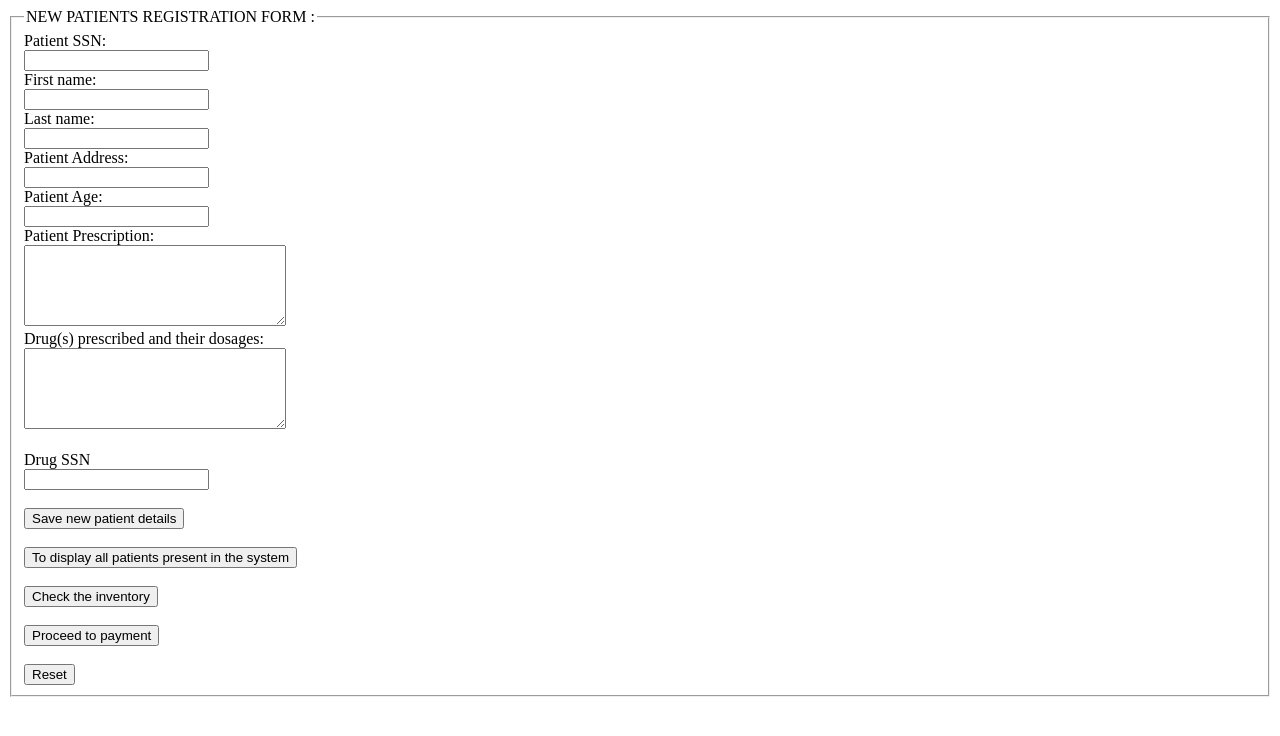
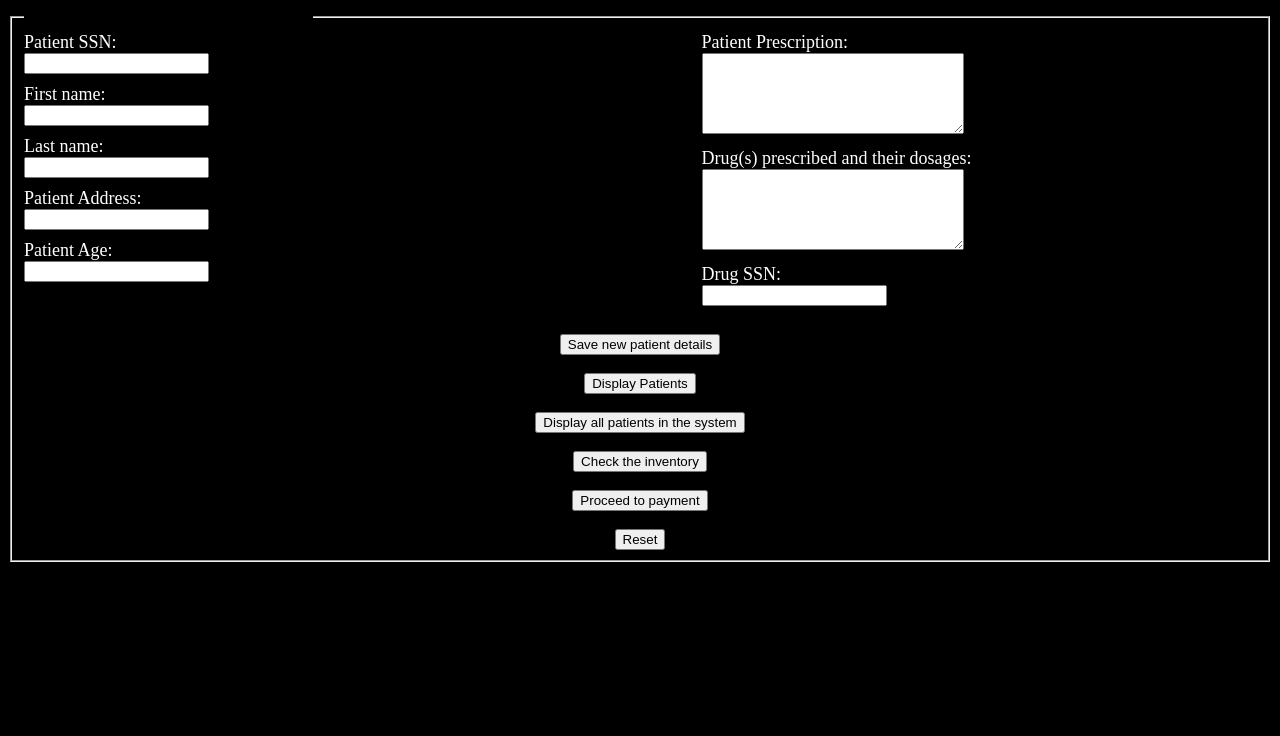
Before and after one commit to NgenoMark/Drug-Dispensing-Tool, a PHP site: page /newpatient.php in a window 1280 px wide. Shown: the top 736 px of the page. Run offline with PHP 8.4, Linux system fonts and the light colour scheme.

Commit message:
introducing a patients page

```diff
--- a/MePage/newpatient.php
+++ b/MePage/newpatient.php
@@ -1,22 +1,46 @@
-
 <!DOCTYPE html>
 <html lang="en">
     <head>
         <meta charset="utf-8">
-        <title>Login </title>
+        <title>Login</title>
 
         <style>
+            body {
+                background-color: black;
+            }
+
             h1 {
                 position: absolute;
                 top: 10px;
                 right: 10px;
+            }
+
+            .form-container {
+                display: flex;
+                justify-content: space-between;
+                color: white;
+            }
+
+            .form-column {
+                width: 45%;
+            }
+
+            .form-row {
+                margin-bottom: 10px;
+            }
+
+            .form-label {
+                font-size: 18px;
+            }
+
+            .form-buttons {
+                text-align: center;
             }
         </style>
     </head>
     <body>
         <form action="patients.php" method="POST">
             <fieldset>
-
                 <?php
                 session_start();
                 if (isset($_SESSION['username'])) {
@@ -25,44 +49,69 @@
                 }
                 ?>
 
+                <legend>NEW PATIENTS REGISTRATION FORM:</legend>
 
-    <legend> NEW PATIENTS REGISTRATION FORM :</legend>
+                <div class="form-container">
+                    <div class="form-column">
+                        <div class="form-row">
+                            <label for="ssn" class="form-label">Patient SSN:</label><br>
+                            <input type="text" id="ssn" name="ssn"><br>
+                        </div>
 
-    <label for="ssn">Patient SSN:</label><br>
-    <input type="text" id="ssn" name="ssn" ><br>
+                        <div class="form-row">
+                            <label for="fname" class="form-label">First name:</label><br>
+                            <input type="text" id="fname" name="fname"><br>
+                        </div>
 
-    <label for="fname">First name:</label><br>
-    <input type="text" id="fname" name="fname" ><br>
+                        <div class="form-row">
+                            <label for="lname" class="form-label">Last name:</label><br>
+                            <input type="text" id="lname" name="lname"><br>
+                        </div>
 
-    <label for="lname">Last name:</label><br>
-    <input type="text" id="lname" name="lname"><br>
+                        <div class="form-row">
+                            <label for="address" class="form-label">Patient Address:</label><br>
+                            <input type="text" id="address" name="address"><br>
+                        </div>
 
-    <label for="address">Patient Address:</label><br>
-    <input type="text" id="address" name="address"><br>
+                        <div class="form-row">
+                            <label for="age" class="form-label">Patient Age:</label><br>
+                            <input type="number" id="age" name="age" required><br>
+                        </div>
+                    </div>
 
-    <label for="age">Patient Age:</label><br>
-    <input type="number" id="age" name="age" required><br>
+                    <div class="form-column">
+                        <div class="form-row">
+                            <label for="prescription" class="form-label">Patient Prescription:</label><br>
+                            <textarea name="pres" rows="5" cols="30"></textarea><br>
+                        </div>
 
-    <label for="Prescription">Patient Prescription:</label><br>
-    <textarea name="pres" rows="5" cols="30"></textarea><br>
+                        <div class="form-row">
+                            <label for="drugp" class="form-label">Drug(s) prescribed and their dosages:</label><br>
+                            <textarea name="drugp" rows="5" cols="30"></textarea><br>
+                        </div>
 
+                        <div class="form-row">
+                            <label for="drug" class="form-label">Drug SSN:</label><br>
+                            <input type="text" id="drug" name="drug"><br><br>
+                        </div>
+                    </div>
+                </div>
 
-    <label for="drugp">Drug(s) prescribed and their dosages:</label><br>
-    <textarea name="drugp" rows="5" cols="30"></textarea><br><br>
-
-    <label for="drug">Drug SSN</label><br>
-    <input type="text" id="drug" name="drug"><br><br>
-
-
+                <div class="form-buttons">
                     <input type="submit" formaction="patients.php" value="Save new patient details"><br><br>
-    <input type="submit" formaction="fetch.php" value="To display all patients present in the system"><br><br>
-    <input type="submit"   formaction="inventory.html" value="Check the inventory"><br><br>
+                    <button onclick="redirectToPage()">Display Patients</button><br><br>
+                    <input type="submit" formaction="fetch.php" value="Display all patients in the system"><br><br>
+                    <input type="submit" formaction="inventory.html" value="Check the inventory"><br><br>
                     <input type="submit" formaction="payment.html" value="Proceed to payment"><br><br>
                     <input type="reset">
+                </div>
 
-
+                <script>
+                    function redirectToPage() {
+                        window.location.href = "fetch.php"; // Replace with your desired URL
+                    }
+                </script>
             </fieldset>
         </form>
-
     </body>
 </html>
```
Lines whose indentation alone changed are shown as unchanged.
